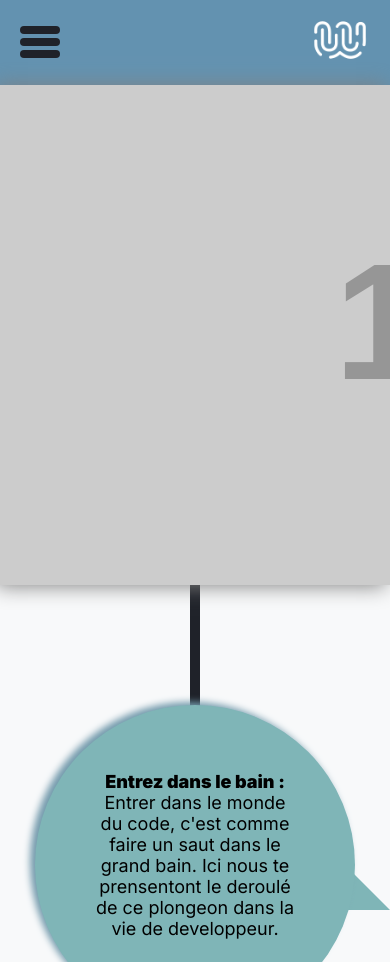
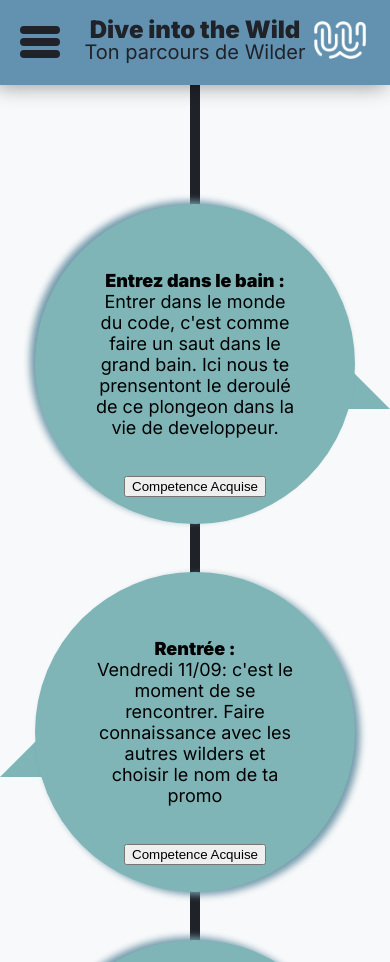
Before and after one commit to lyesi/Projet-Calendrier, a plain HTML site: page index.html in a window 390 px wide. Shown: the top 962 px of the page. Drawn offline with Linux system fonts and the light colour scheme; placeholder pictures from the web are drawn by us.

Commit message:
Correction responsive + stylisation du site dans son ensemble + ajout du logo, de la police

```diff
--- a/index.html
+++ b/index.html
@@ -30,11 +30,8 @@
         <div class="burgerMenuCircle" id="burgerMenuCircle"></div>
         <img alt="wildLogo" class="wildLogo" src="images/wildlogo.png">
     </header>
-
-    <div id="carousel">
-
-    </div>
-
+    <h1 class="titleMain">Dive into the Wild</h1>
+    <p class="subtitle">Ton parcours de Wilder<p>
     <div class="friseContainer">
         <div class="frise">
         </div>
@@ -78,7 +75,7 @@
                 <li><a href="https://www.instagram.com/wildcodeschool/"                 title="Accéder au instagram de la Wild Code School" class="fab fa-instagram"></a></li>
             </ul>
 
-            <p><img src="images/logowsc.png" alt="Logo de la Wild Code School"></p>
+            <p><img src="https://res.cloudinary.com/wildcodeschool/image/upload/c_fill,h_60/v1/static/i47pv2h3zaaf5zwhrvzp" alt="Logo de la Wild Code School"></p>
         </div>
     </footer>
     <script src="script.js"></script>
--- a/style.css
+++ b/style.css
@@ -4,7 +4,7 @@ body {
     margin: 0;
     font-size: 1rem;
 }
-/* barrede navigation*/
+/* barre de navigation*/
 header {
     width: 100%;
     height: 85px;
@@ -33,17 +33,6 @@ header {
     margin-right: 20px;
     margin-top: 10px;
 }
-
-/* carousel */
-#carousel {
-    background-image: url('https://via.placeholder.com/1500x500.png');
-    width: 100%;
-    height: 500px;
-    box-shadow: -4px 1px 20px gray;
-
-}
-
-
 /* menu burger*/
 #burgerMenuBar {
     width: 40px;
```
